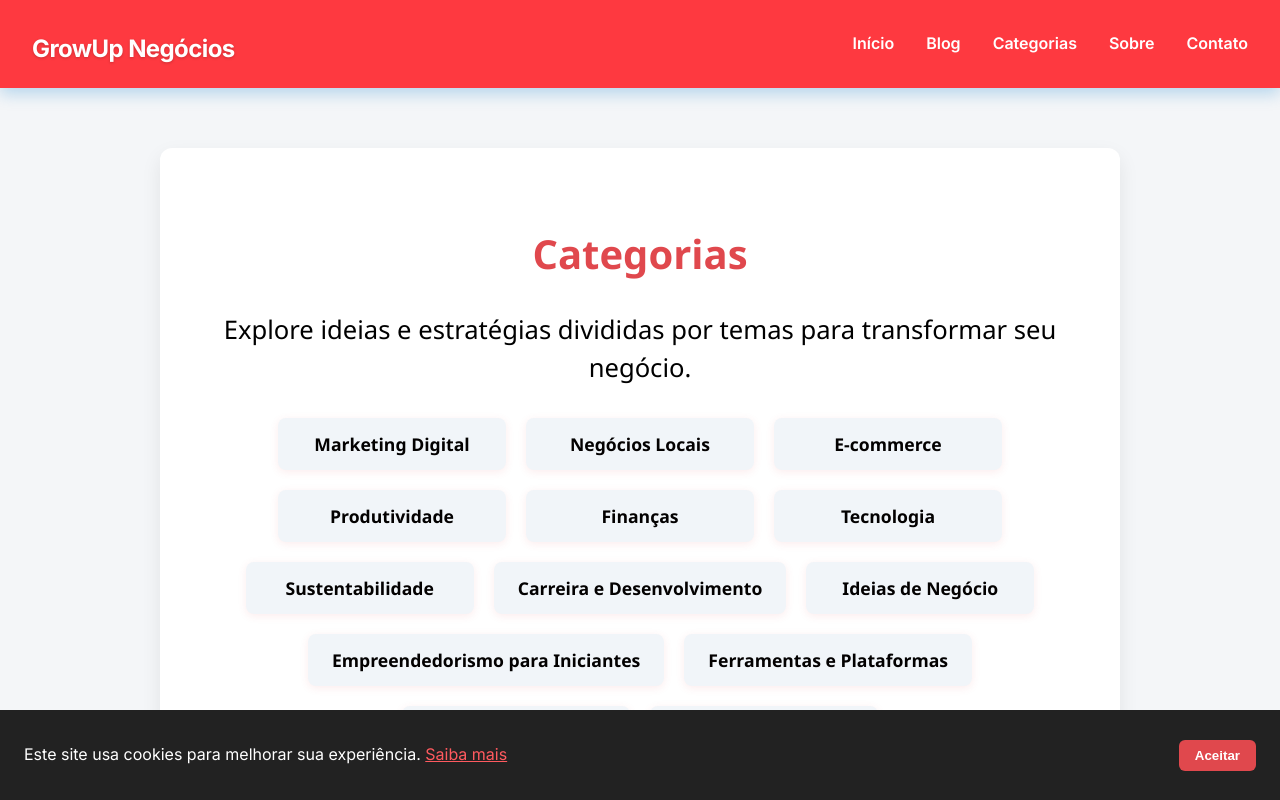
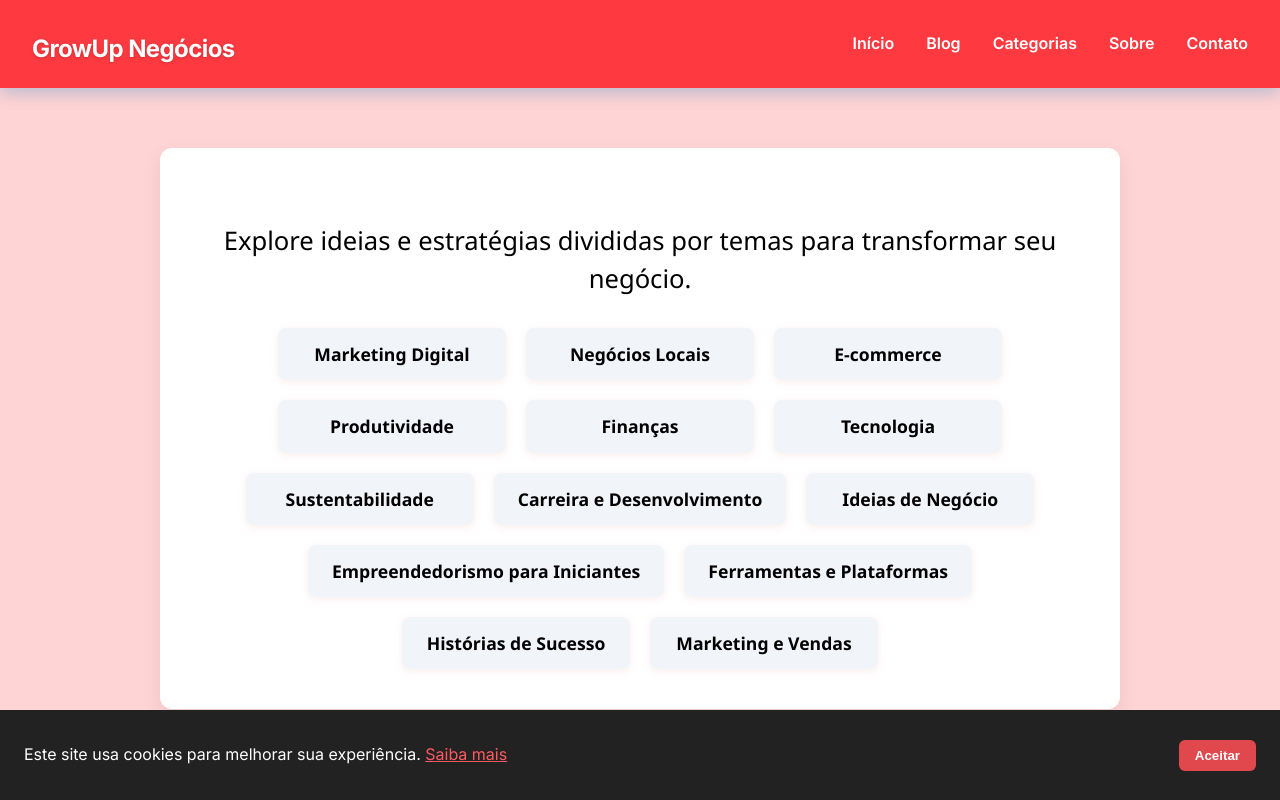
Before and after one commit to AlexandreMoreiraC/GrowUpNeg-cios, a React (Vite) app: page /categorias in a window 1280 px wide. Shown: the top 800 px of the page. Built offline with nearby package versions, Linux system fonts and the light colour scheme; no server answers.

Commit message:
Atualiza cor de fundo do site

```diff
--- a/src/pages/Categorias.jsx
+++ b/src/pages/Categorias.jsx
@@ -21,7 +21,7 @@ function Categorias() {
 
   return (
     <div className="categorias-container">
-      <h2 className="categorias-titulo">Categorias</h2>
+      <h2 className="categorias-titulo"></h2>
       <p className="categorias-subtitulo">
         Explore ideias e estratégias divididas por temas para transformar seu negócio.
       </p>
--- a/src/styles/global.css
+++ b/src/styles/global.css
@@ -2,7 +2,7 @@
 body {
   margin: 0;
   font-family: 'Inter', 'Segoe UI', Tahoma, Geneva, Verdana, sans-serif;
-  background-color: #f4f6f8;
+  background-color: #ffd4d4 !important;
   color: #222;
   font-size: 16px;
   line-height: 1.6;
--- a/src/styles/home.css
+++ b/src/styles/home.css
@@ -6,7 +6,6 @@
   gap: 30px;
   font-family: "Segoe UI", Tahoma, Geneva, Verdana, sans-serif;
   color: #222;
-  background-color: #fff;
   border-radius: 14px;
   box-shadow: 0 8px 20px rgba(0, 0, 0, 0.05);
 }
```
